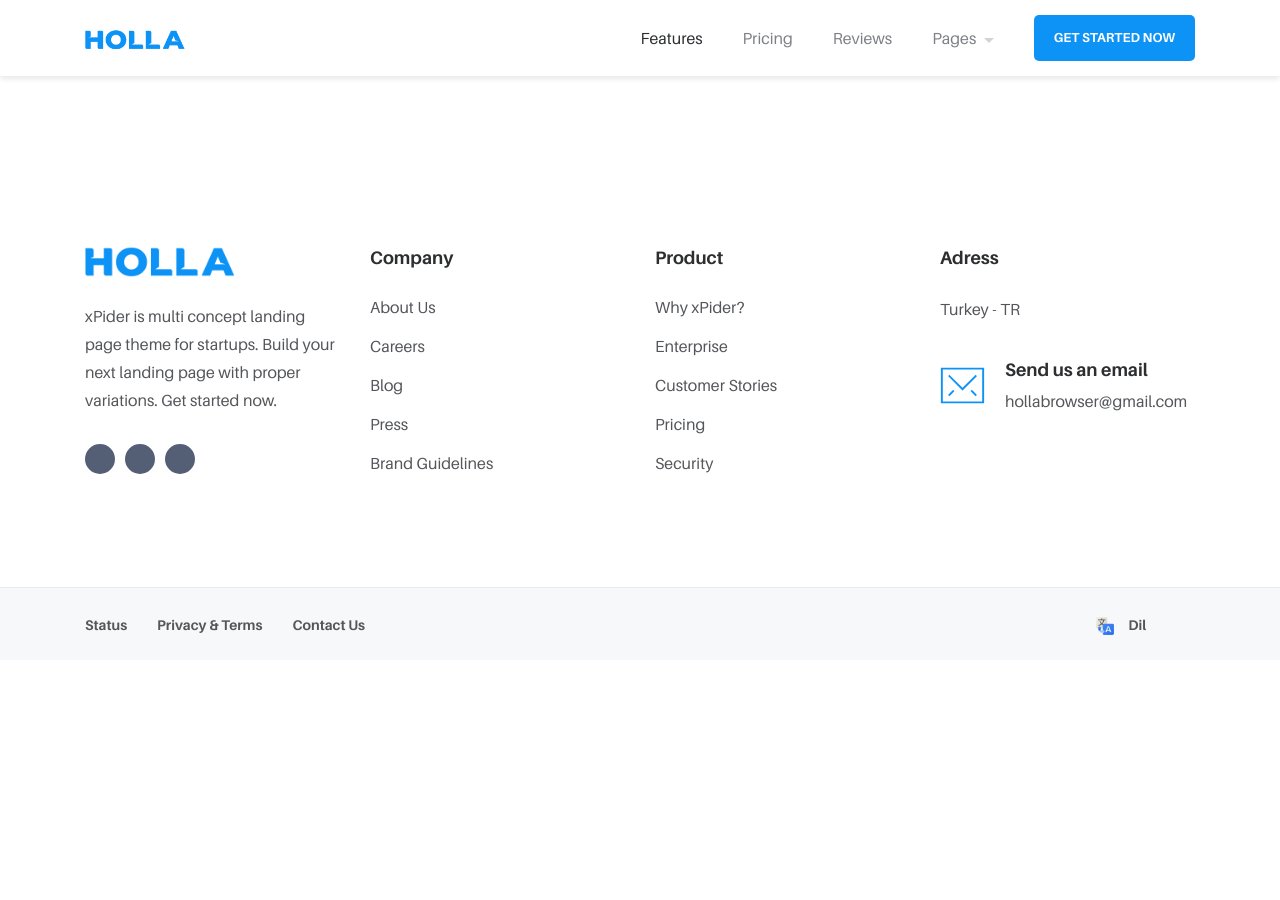
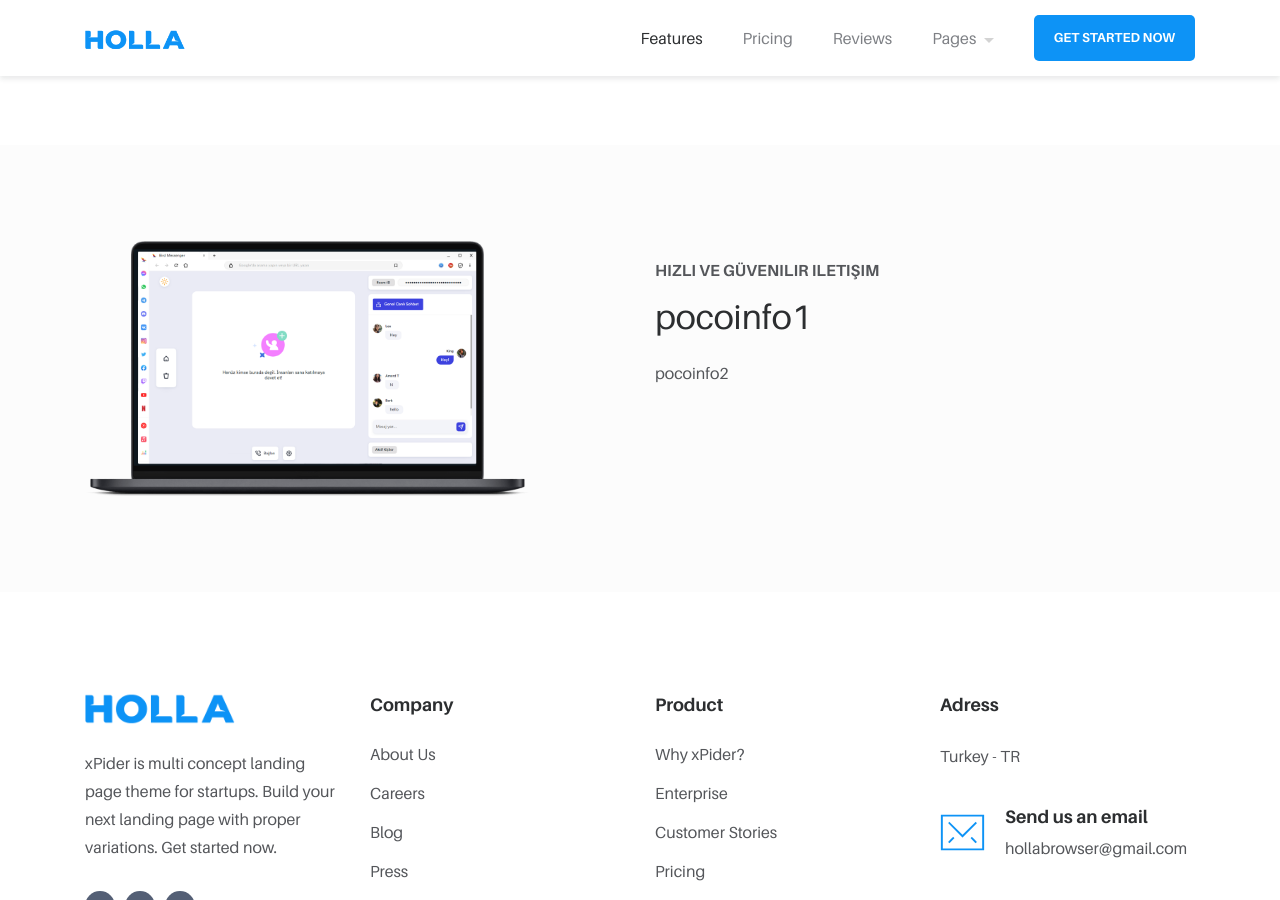
Before and after one commit to meforce/holla, a Jekyll site: the page built from docs/index.html, in a window 1280 px wide and 900 px high, scrolled down 1781 px. Built offline with Jekyll 4.4.1, drawn with Linux system fonts in a browser that asks for light colours; some web fonts are replaced; Markdown is read by kramdown in place of the engine named in the settings; before the commit the page ends 2441 px from its top, so only the background shows below that.

Commit message:
Update features.html

```diff
--- a/docs/_includes/features.html
+++ b/docs/_includes/features.html
@@ -136,3 +136,27 @@
 <!-- end of container -->
 </section>
 <!-- =========== End of About ============ -->
+
+
+ <!-- =========== Start of About ============ -->
+<section style="background: #fcfcfc;" class="space">
+<div class="container">
+<div class="row">
+<div class="col-12 col-md-10 col-lg-5 mb-50 mb-lg-0 reveal">
+<div class="position-relative">
+<picture><img class="rounded-default" src="https://meforce.github.io/holla/img/free-messenger.png" alt=""></picture>
+</div>
+</div>
+<!-- end of col -->
+<div class="col-12 col-md-9 col-lg-6 ml-lg-auto reveal">
+<p style="margin-top: 15px;" class="mb-10 text-uppercase font-w-700"><i18n>Hızlı Ve Güvenilir iletişim</i18n></p>
+<h3 class="mb-20 font-w-400"><i18n>pocoinfo1</i18n></h3>
+<p class="mb-0"><i18n>pocoinfo2</i18n></p>
+</div>
+<!-- end of col -->
+</div>
+<!-- end of row -->
+</div>
+<!-- end of container -->
+</section>
+<!-- =========== End of About ============ -->
```
